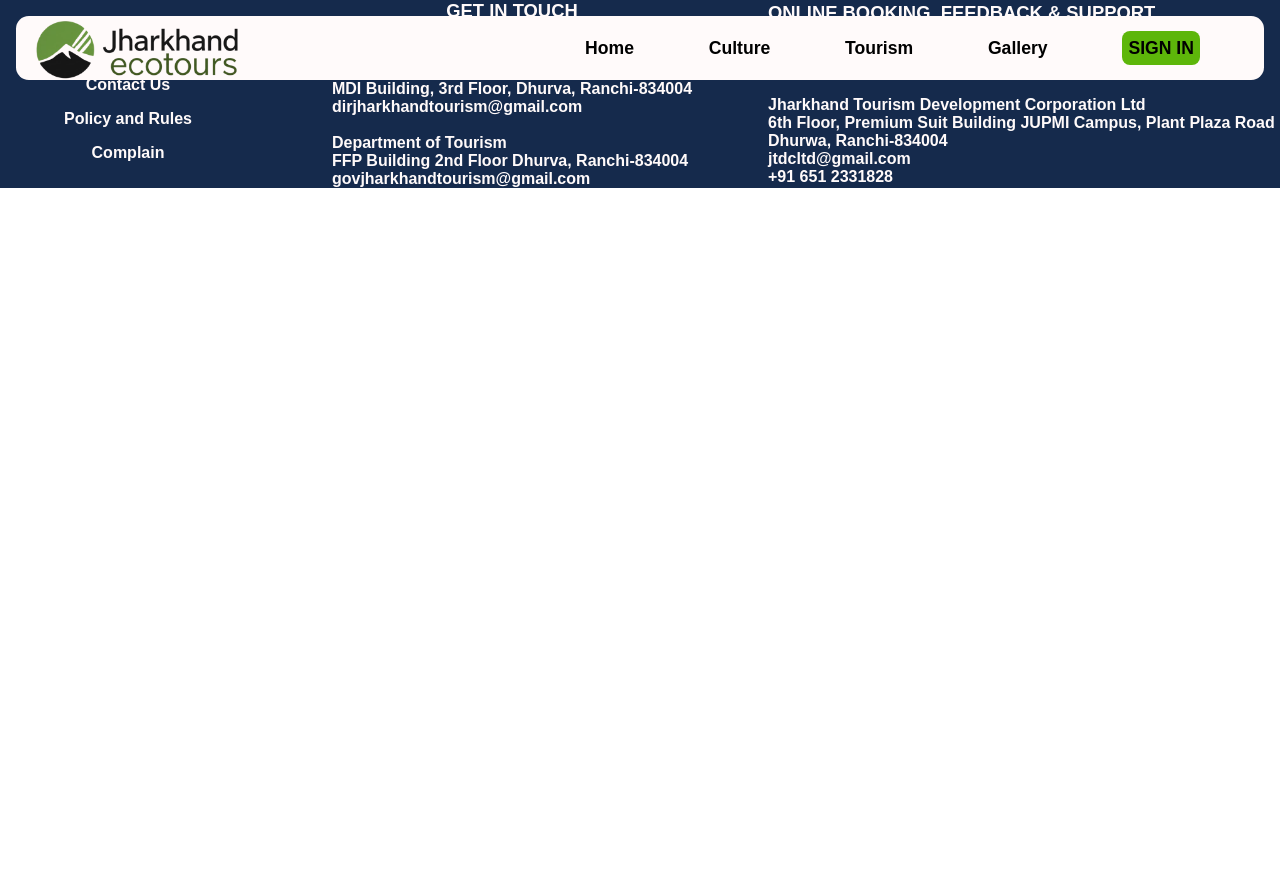
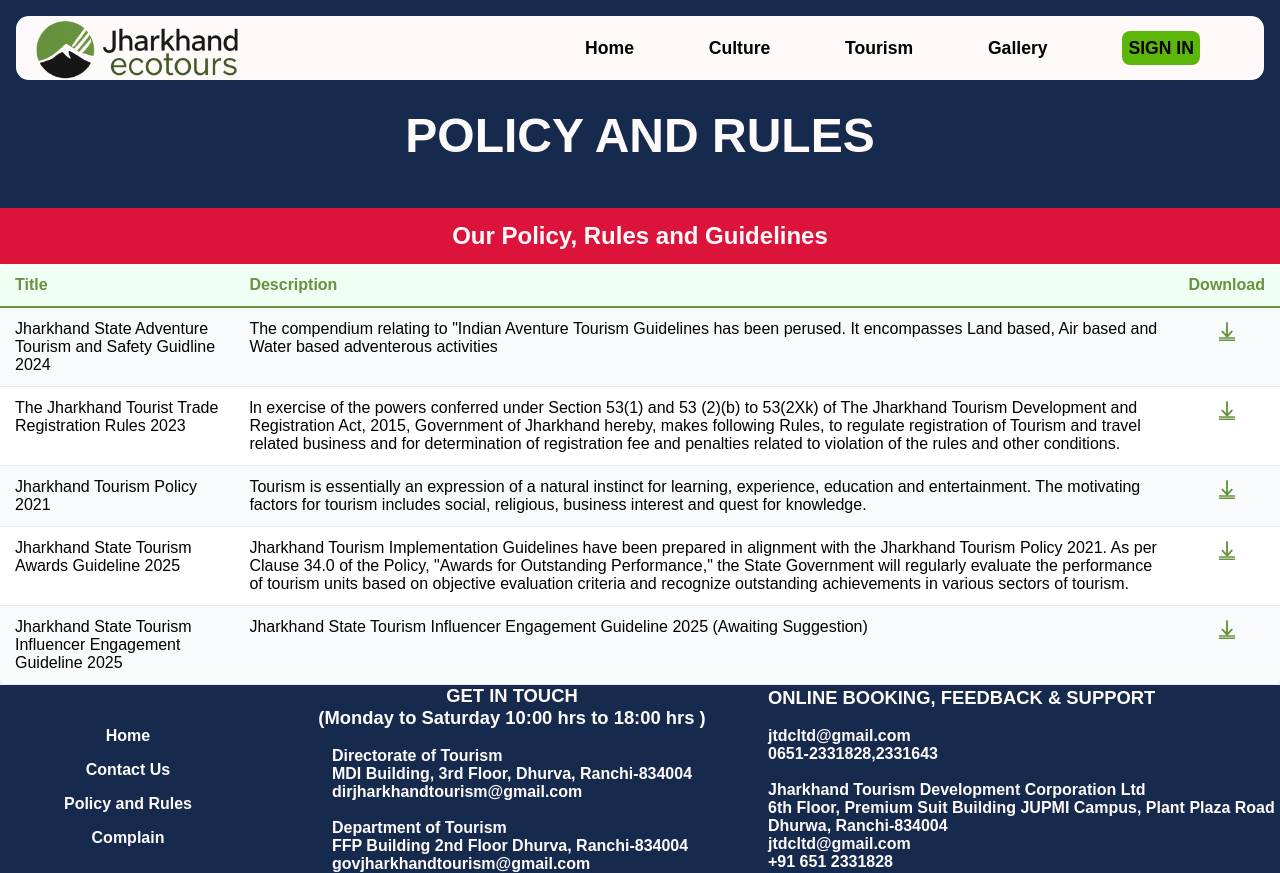
Before and after one commit to Aryannaik-max/tourism, a React (Vite) app in the folder FRONTEND/tourism/: page /policy in a window 1280 px wide. Before the commit the page ends 800 px from the top, so only its background shows below. Built offline with nearby package versions, Linux system fonts and the light colour scheme; a web font is replaced by a local one.

Commit message:
Added policy page

```diff
--- a/FRONTEND/tourism/src/App.jsx
+++ b/FRONTEND/tourism/src/App.jsx
@@ -6,6 +6,7 @@
 import Gallery from './pages/Gallery'
 import Footer from './components/Footer'
 import Contact from './pages/Contact'
+import Policy from './pages/Policy'
 
 function App() {
 
@@ -18,6 +19,7 @@
         <Route path='/tourism' element={<Tourism />} />
         <Route path='/gallery' element={<Gallery />} />
         <Route path='/contact' element={<Contact />} />
+        <Route path='/policy' element={<Policy />} />
       </Routes>
       <Footer />
     </>
--- /dev/null
+++ b/FRONTEND/tourism/src/components/Table.css
@@ -0,0 +1,100 @@
+.table-container {
+    background-color: #fff;
+    box-shadow: 0 4px 6px rgba(0, 0, 0, 0.1);
+    border-radius: 8px;
+    overflow: hidden;
+}
+
+table {
+    width: 100%;
+    border-collapse: collapse;
+}
+
+th {
+    background-color: #f0fff4;
+    color: #67933E;
+    text-align: left;
+    padding: 12px 15px;
+    font-weight: 600;
+    border-bottom: 2px solid #67933E;
+}
+
+td {
+    padding: 12px 15px;
+    border-bottom: 1px solid #e2e8f0;
+    vertical-align: top;
+}
+
+tbody tr:nth-child(odd) {
+    background-color: #f9fafb;
+}
+tbody tr:nth-child(even) {
+    background-color: #fff;
+}
+
+.column-narrow {
+    width: 5%;
+    text-align: center;
+    white-space: nowrap;
+}
+
+.download-cell {
+    text-align: center;
+}
+
+.download-icon {
+    width: 24px;
+    height: 24px;
+    color: #67933E;
+    transition: transform 0.2s ease-in-out;
+}
+
+tbody tr:hover {
+    background-color: #e6ffed;
+    cursor: pointer;
+}
+
+.download-icon:hover {
+    transform: scale(1.1);
+}
+
+@media (max-width: 768px) {
+    table, thead, tbody, th, td, tr {
+        display: block;
+    }
+
+    thead tr {
+        position: absolute;
+        top: -9999px;
+        left: -9999px;
+    }
+
+    tr {
+        border: 1px solid #ccc;
+        margin-bottom: 10px;
+        border-radius: 8px;
+        overflow: hidden;
+    }
+
+    td {
+        border: none;
+        position: relative;
+        padding-left: 50%;
+        text-align: right;
+    }
+
+    td:before {
+        content: attr(data-label);
+        position: absolute;
+        top: 0;
+        left: 0;
+        width: 45%;
+        padding-left: 10px;
+        font-weight: bold;
+        text-align: left;
+    }
+
+    td.column-narrow {
+        text-align: right;
+    }
+}
--- /dev/null
+++ b/FRONTEND/tourism/src/components/Table.jsx
@@ -0,0 +1,53 @@
+import React from 'react'
+import './Table.css'
+const Table = ({ data }) => {
+  return (
+    <div className="table-container">
+        <table>
+            <thead>
+                <tr>
+                    <th>Title</th>
+                    <th>Description</th>
+                    <th className='column-narrow'>Download</th>
+                </tr>
+            </thead>
+            <tbody>
+                {data.map((item) => (
+                    <tr key={item.id}>
+                        <td>{item.title}</td>
+                        <td>{item.description}</td>
+                        <td className="column-narrow download-cell">
+                            <a href={item.link} target='_blank'>
+                                <svg
+                                xmlns="http://www.w3.org/2000/svg"
+                                viewBox="0 0 24 24"
+                                fill="currentColor"
+                                className="download-icon"
+                                >
+                                <path
+                                    fillRule="evenodd"
+                                    d="M12 2.25a.75.75 0 01.75.75v11.69l3.545-3.655a.75.75 0 011.09 1.05l-4.75 5.168a.75.75 0 01-1.09 0l-4.75-5.168a.75.75 0 011.09-1.05L11.25 14.44V3a.75.75 0 01.75-.75z"
+                                    clipRule="evenodd"
+                                />
+                                <path
+                                    fillRule="evenodd"
+                                    d="M12 2.25a.75.75 0 01.75.75v11.69l3.545-3.655a.75.75 0 011.09 1.05l-4.75 5.168a.75.75 0 01-1.09 0l-4.75-5.168a.75.75 0 011.09-1.05L11.25 14.44V3a.75.75 0 01.75-.75z"
+                                    clipRule="evenodd"
+                                />
+                                <path
+                                    fillRule="evenodd"
+                                    d="M3.75 18a.75.75 0 01.75-.75h15a.75.75 0 010 1.5h-15a.75.75 0 01-.75-.75zm.75 3a.75.75 0 010-1.5h15a.75.75 0 010 1.5h-15z"
+                                    clipRule="evenodd"
+                                />
+                                </svg>
+                            </a>
+                        </td>
+                    </tr>
+                ))}
+            </tbody>
+        </table>
+    </div>
+  )
+}
+
+export default Table
--- a/FRONTEND/tourism/src/index.css
+++ b/FRONTEND/tourism/src/index.css
@@ -121,7 +121,7 @@
 }
 
 .culture-section {
-  overflow-y: hidden;
+  overflow-x: hidden;
 }
 
 .content-1 {
@@ -685,3 +685,30 @@
   border: none;
   cursor: pointer;
 }
+
+.policy-section .banner {
+  position: relative;
+  height: 13rem;
+  width: 100%;
+  background-color: #152A4C;
+  color: snow;
+  display: flex;
+  justify-content: center;
+}
+
+.policy-section .banner h1 {
+  position: absolute;
+  bottom: 2.8rem;
+  font-size: 3rem;
+  text-transform: uppercase;
+}
+
+.policy-section .heading {
+  text-align: center;
+  height: 3.5rem;
+  display: flex;
+  justify-content: center;
+  align-items: center;
+  background-color: #DC143C;
+  color: snow;
+}
--- /dev/null
+++ b/FRONTEND/tourism/src/pages/Policy.jsx
@@ -0,0 +1,50 @@
+import Table from '../components/Table'
+
+const Policy = () => {
+    const data = [
+        {
+            id: 1,
+            title:'Jharkhand State Adventure Tourism and Safety Guidline 2024',
+            description: 'The compendium relating to "Indian Aventure Tourism Guidelines has been perused. It encompasses Land based, Air based and Water based adventerous activities',
+            link:'https://tourism.jharkhand.gov.in/app-assets/rules_policy/guidline.pdf'
+        },
+        {
+            id: 2,
+            title: 'The Jharkhand Tourist Trade Registration Rules 2023',
+            description: 'ln exercise of the powers conferred under Section 53(1) and 53 (2)(b) to 53(2Xk) of The Jharkhand Tourism Development and Registration Act, 2015, Government of Jharkhand hereby, makes following Rules, to regulate registration of Tourism and travel related business and for determination of registration fee and penalties related to violation of the rules and other conditions.',
+            link: 'https://tourism.jharkhand.gov.in/app-assets/rules_policy/rules.pdf'
+        },
+        {
+            id: 3,
+            title: 'Jharkhand Tourism Policy 2021',
+            description: 'Tourism is essentially an expression of a natural instinct for learning, experience, education and entertainment. The motivating factors for tourism includes social, religious, business interest and quest for knowledge.',
+            link: 'https://tourism.jharkhand.gov.in/app-assets/rules_policy/policy.pdf'
+        },
+        {
+            id: 4,
+            title: 'Jharkhand State Tourism Awards Guideline 2025',
+            description: 'Jharkhand Tourism Implementation Guidelines have been prepared in alignment with the Jharkhand Tourism Policy 2021. As per Clause 34.0 of the Policy, "Awards for Outstanding Performance," the State Government will regularly evaluate the performance of tourism units based on objective evaluation criteria and recognize outstanding achievements in various sectors of tourism.',
+            link: 'https://tourism.jharkhand.gov.in/app-assets/rules_policy/Tourism%20-%20AWARDS%20GUIDELINE%202025.pdf'
+        },
+        {
+            id: 5,
+            title: 'Jharkhand State Tourism Influencer Engagement Guideline 2025',
+            description: 'Jharkhand State Tourism Influencer Engagement Guideline 2025 (Awaiting Suggestion)',
+            link: 'https://tourism.jharkhand.gov.in/cms/Application/uploadDocuments/news/News20250410_222245.pdf'
+        }
+    ]
+
+  return (
+    <section className="policy-section">
+        <div className="banner">
+            <h1>Policy and Rules</h1>
+        </div>
+        <div className="heading">
+            <h1>Our Policy, Rules and Guidelines</h1>
+        </div>
+        <Table data={data} />
+    </section>
+  )
+}
+
+export default Policy
```
